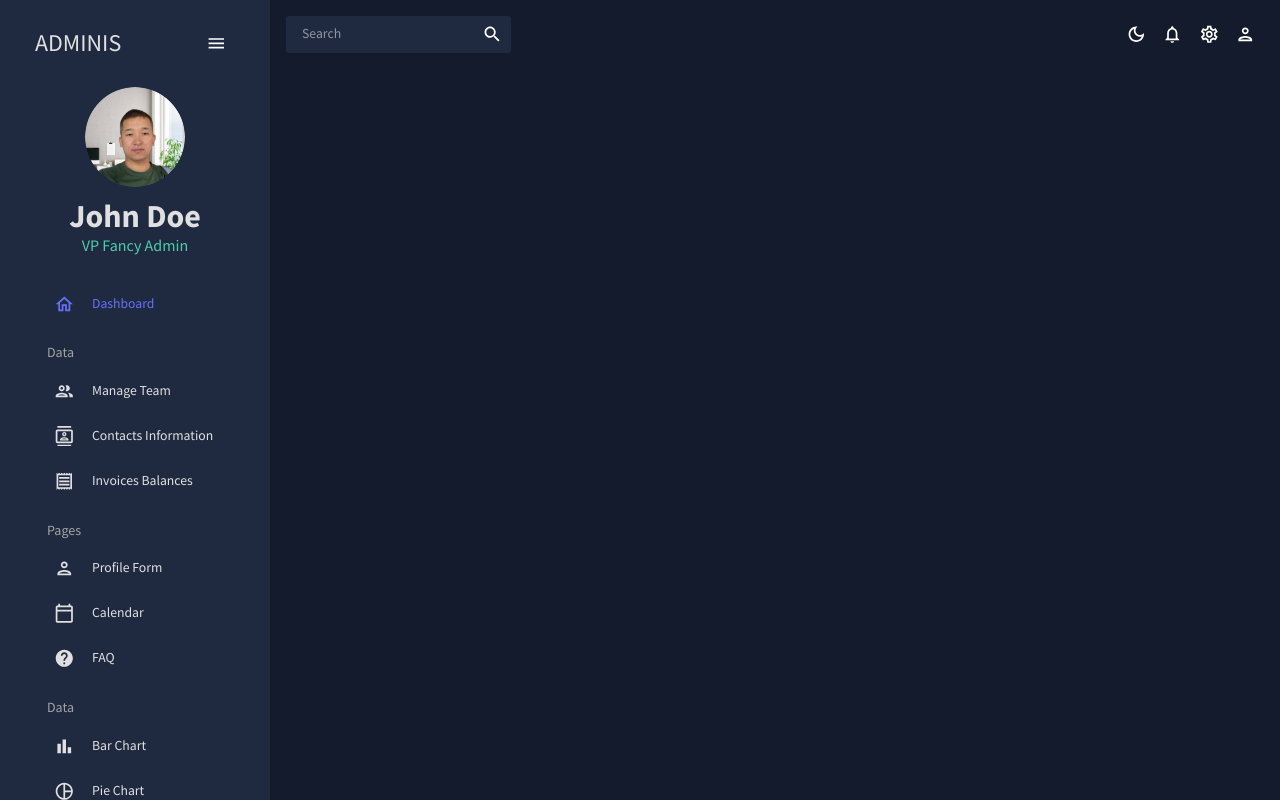
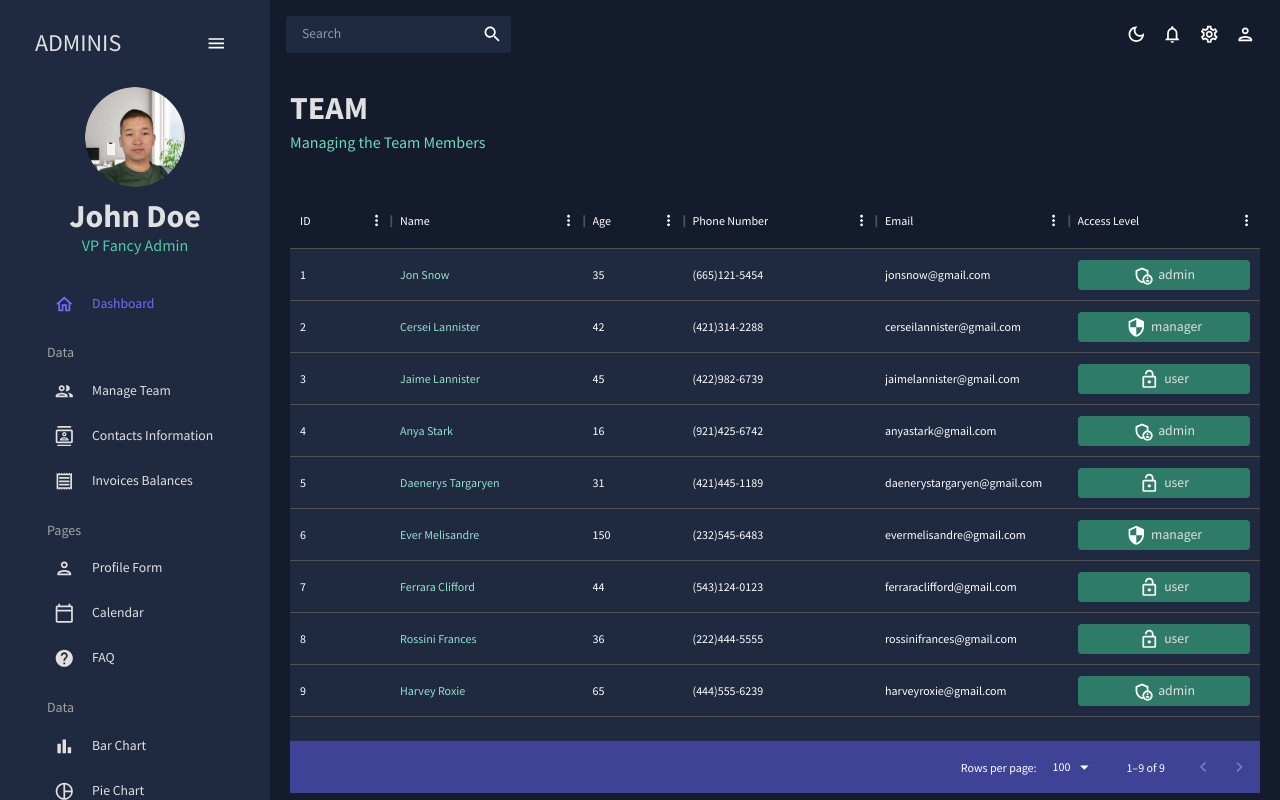
Before and after one commit to Kubatbekkk/admin-dashboard, a React (Create React App) app: page /team in a window 1280 px wide. Built offline with nearby package versions, Linux system fonts and the light colour scheme.

Commit message:
feat: add GridData to Team

```diff
--- a/src/App.js
+++ b/src/App.js
@@ -4,7 +4,7 @@
 import { Routes, Route } from 'react-router-dom';
 import Dashboard from './scenes/dashboard';
 import Sidebar from './scenes/global/Sidebar';
-// import Team from './scenes/team';
+import Team from './scenes/team';
 // import Invoices from './scenes/invoices';
 // import Contacts from './scenes/contacts';
 // import Bar from './scenes/bar';
@@ -28,7 +28,7 @@
             <Topbar />
             <Routes>
               <Route path="/" element={<Dashboard />} />
-              {/* <Route path="/team" element={<Team />} /> */}
+              <Route path="/team" element={<Team />} />
               {/* <Route path="/invoices" element={<Invoices />} /> */}
               {/* <Route path="/contacts" element={<Contacts />} /> */}
               {/* <Route path="/bar" element={<Bar />} /> */}
--- /dev/null
+++ b/src/components/Header.jsx
@@ -0,0 +1,23 @@
+import { Box, Typography, useTheme } from '@mui/material';
+import { tokens } from '../theme';
+const Header = ({ title, subtitle }) => {
+  const theme = useTheme();
+  const colors = tokens(theme.palette.mode);
+  return (
+    <Box mb="30px">
+      <Typography
+        variant="h2"
+        color={colors.grey[100]}
+        fontWeight="bold"
+        sx={{ mb: '5px' }}
+      >
+        {title}
+      </Typography>
+      <Typography variant="h5" color={colors.greenAccent[400]}>
+        {subtitle}
+      </Typography>
+    </Box>
+  );
+};
+
+export default Header;
--- a/src/scenes/dashboard/index.jsx
+++ b/src/scenes/dashboard/index.jsx
@@ -1,9 +1,14 @@
-import React from 'react'
+import { Box } from '@mui/material';
+import Header from '../../components/Header';
 
 const Dashboard = () => {
   return (
-    <div>Dashboard</div>
-  )
-}
+    <Box m="20px">
+      <Box display="flex" justifyContent="space-between" alignItems="center">
+        <Header title="Dashboard" subtitle="Welcome to your dashboard" />
+      </Box>
+    </Box>
+  );
+};
 
-export default Dashboard
+export default Dashboard;
--- /dev/null
+++ b/src/scenes/team/index.jsx
@@ -0,0 +1,103 @@
+import { Box, Typography, useTheme } from '@mui/material';
+import { DataGrid } from '@mui/x-data-grid';
+import { tokens } from '../../theme';
+import { mockDataTeam } from '../../data/mockData';
+import AdminPanelSettingsOutlinedIcon from '@mui/icons-material/AdminPanelSettingsOutlined';
+import LockOpenOutlinedIcon from '@mui/icons-material/LockOpenOutlined';
+import SecurityOutlinedIcon from '@mui/icons-material/SecurityOutlined';
+import Header from '../../components/Header';
+
+const Team = () => {
+  const theme = useTheme();
+  const colors = tokens(theme.palette.mode);
+
+  const columns = [
+    { field: 'id', headerName: 'ID' },
+    {
+      field: 'name',
+      headerName: 'Name',
+      flex: 1,
+      cellClassName: 'name-column--cell',
+    },
+    {
+      field: 'age',
+      headerName: 'Age',
+      type: 'number',
+      headerAlign: 'left',
+      align: 'left',
+    },
+    {
+      field: 'phone',
+      headerName: 'Phone Number',
+      flex: 1,
+    },
+    {
+      field: 'email',
+      headerName: 'Email',
+      flex: 1,
+    },
+    {
+      field: 'access',
+      headerName: 'Access Level',
+      flex: 1,
+      renderCell: ({ row: { access } }) => {
+        return (
+          <Box
+            width="100%"
+            m="0 auto"
+            p="5px"
+            display="flex"
+            justifyContent="center"
+            backgroundColor={
+              access === 'Admin' ? colors.red[400] : colors.greenAccent[700]
+            }
+            borderRadius="4px"
+          >
+            {access === 'admin' && <AdminPanelSettingsOutlinedIcon />}
+            {access === 'manager' && <SecurityOutlinedIcon />}
+            {access === 'user' && <LockOpenOutlinedIcon />}
+            <Typography color={colors.grey[100]} sx={{ ml: '5px' }}>
+              {access}
+            </Typography>
+          </Box>
+        );
+      },
+    },
+  ];
+
+  return (
+    <Box m="20px">
+      <Header title="TEAM" subtitle="Managing the Team Members" />
+      <Box
+        m="40px 0 0 0"
+        height="75vh"
+        sx={{
+          '& .MuiDataGrid-root': {
+            border: 'none',
+          },
+          '& .MuiDataGrid-cell': {
+            borderBottom: 'none',
+          },
+          '& .name-column--cell': {
+            color: colors.greenAccent[300],
+          },
+          '& .MuiDataGrid-columnsHeaders': {
+            backgroundColor: colors.blueAccent[700],
+            borderBottom: 'none',
+          },
+          '& .MuiDataGrid-virtualScroller': {
+            backgroundColor: colors.primary[400],
+          },
+          '& .MuiDataGrid-footerContainer': {
+            borderTop: 'none',
+            backgroundColor: colors.blueAccent[700],
+          },
+        }}
+      >
+        <DataGrid rows={mockDataTeam} columns={columns} />
+      </Box>
+    </Box>
+  );
+};
+
+export default Team;
```
